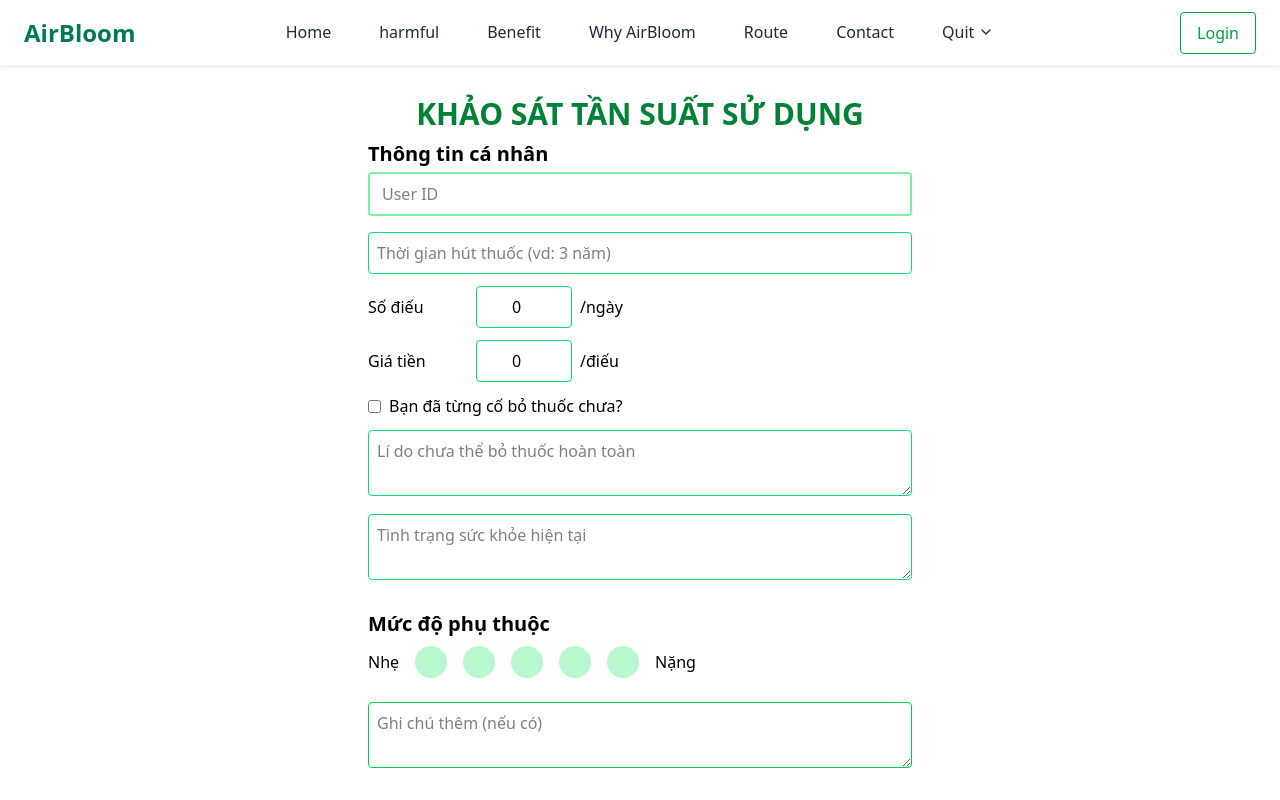
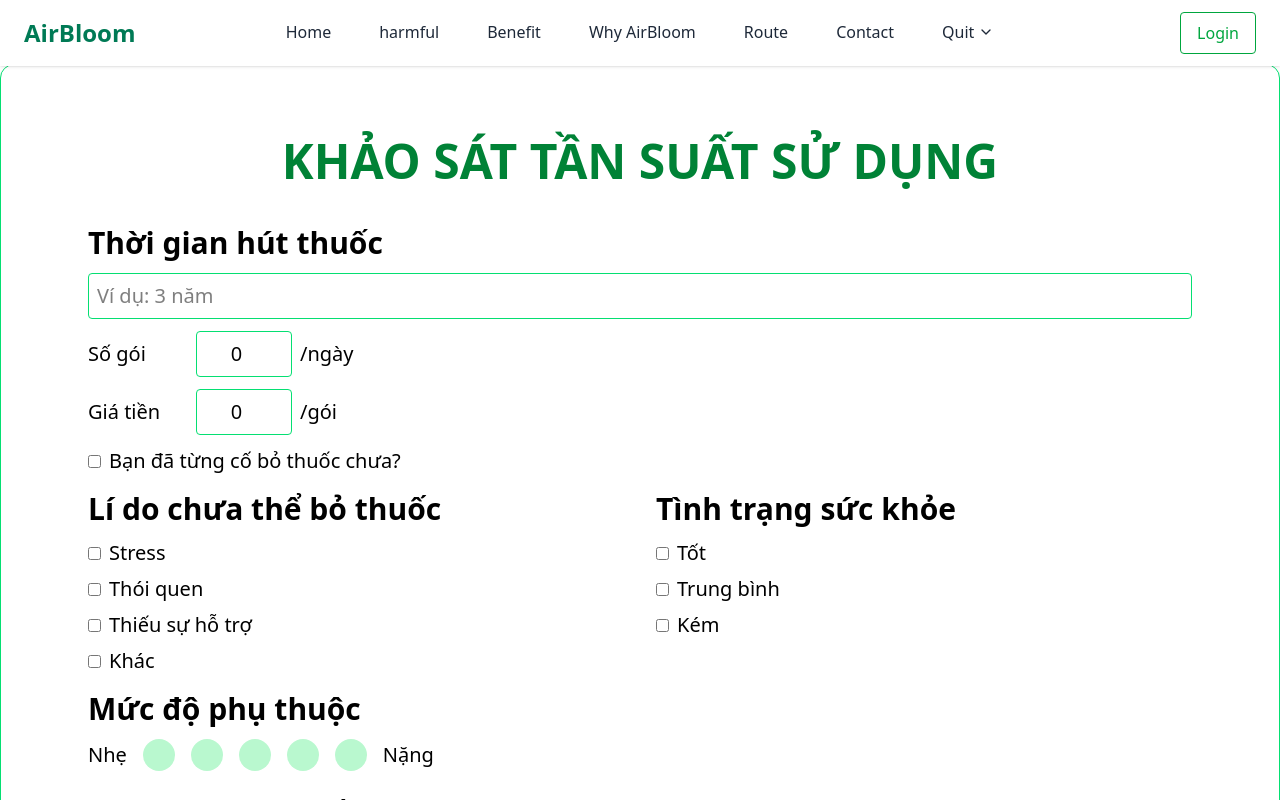
Before and after one commit to swp391-group7/smoking-cessation-support-platform-frontend, a React (Vite) app: page /user_survey in a window 1280 px wide. Shown: the top 800 px of the page. Built offline with nearby package versions, Linux system fonts and the light colour scheme; no server answers.

Commit message:
Update User Survey
Dàn trang lại cho gọn hơn và thêm vào header

```diff
--- a/src/components/quit_drop_down.tsx
+++ b/src/components/quit_drop_down.tsx
@@ -31,9 +31,8 @@ export const QuitDropdown: React.FC = () => {
           Quit
           {/* Icon xoay ngược khi open === true */}
           <ChevronDown
-            className={`ml-1 h-4 w-4 transform transition-transform ${
-              open ? "rotate-180" : ""
-            }`}
+            className={`ml-1 h-4 w-4 transform transition-transform ${open ? "rotate-180" : ""
+              }`}
           />
         </button>
       </DropdownMenuTrigger>
@@ -59,6 +58,7 @@ export const QuitDropdown: React.FC = () => {
             Quit Plan
           </NavLink>
         </DropdownMenuItem>
+
         <DropdownMenuItem asChild>
           <NavLink
             to="/quit_survey"
@@ -67,6 +67,16 @@ export const QuitDropdown: React.FC = () => {
             Quit Survey
           </NavLink>
         </DropdownMenuItem>
+
+        <DropdownMenuItem asChild>
+          <NavLink
+            to="/user_survey"
+            className="block w-full px-2 py-1 text-sm text-gray-700 hover:bg-emerald-100"
+          >
+            User Survey
+          </NavLink>
+        </DropdownMenuItem>
+
       </DropdownMenuContent>
     </DropdownMenu>
   );
--- a/src/pages/platform/user_survey.tsx
+++ b/src/pages/platform/user_survey.tsx
@@ -3,7 +3,7 @@ import type { UserSurvey } from "@/api/usersurvey";
 
 const user_survey: React.FC = () => {
   const [formData, setFormData] = useState<UserSurvey>({
-    user_id: "",
+    user_id: "", // Add a default value or fetch the actual user id as needed
     smoke_duration: "",
     cigarettes_per_day: 0,
     price_each: 0,
@@ -42,31 +42,24 @@ const user_survey: React.FC = () => {
   };
 
   return (
-    <form onSubmit={handleSubmit} className="max-w-xl mx-auto px-4 py-8 text-black">
-      <h1 className="text-3xl font-extrabold text-center text-green-700 mb-2">
+    <div className="bg-white border-green-400 shadow-md rounded-xl p-6 border">
+      <form onSubmit={handleSubmit} className="max-w-6xl mx-auto px-6 py-12 text-black">
+        <h1 className="text-5xl font-extrabold text-center text-green-700 mb-10">
           KHẢO SÁT TẦN SUẤT SỬ DỤNG
         </h1>
 
-      <label className="block text-xl font-bold mb-1">Thông tin cá nhân</label>
-      <input
-        name="user_id"
-        type="text"
-        value={formData.user_id}
-        onChange={handleChange}
-        placeholder="User ID"
-        className="w-full border-2 border-green-300 rounded px-3 py-2 mb-4"
-      />
+        <label className="block text-3xl font-bold mb-3">Thời gian hút thuốc</label>
 
         <input
           name="smoke_duration"
-        placeholder="Thời gian hút thuốc (vd: 3 năm)"
+          placeholder="Ví dụ: 3 năm"
           value={formData.smoke_duration}
           onChange={handleChange}
-        className="w-full p-2 border border-green-400 rounded mb-3"
+          className="w-full p-2 text-xl border border-green-400 rounded mb-3"
         />
 
-      <div className="flex items-center gap-2 mb-3">
-        <label className="min-w-[100px]">Số điếu</label>
+        <div className="flex items-center text-xl gap-2 mb-3">
+          <label className="min-w-[100px]">Số gói</label>
           <input
             name="cigarettes_per_day"
             type="number"
@@ -77,7 +70,7 @@ const user_survey: React.FC = () => {
           <span>/ngày</span>
         </div>
 
-      <div className="flex items-center gap-2 mb-3">
+        <div className="flex items-center text-xl gap-2 mb-3">
           <label className="min-w-[100px]">Giá tiền</label>
           <input
             name="price_each"
@@ -86,10 +79,10 @@ const user_survey: React.FC = () => {
             onChange={handleChange}
             className="w-24 p-2 border border-green-400 rounded text-center"
           />
-        <span>/điếu</span>
+          <span>/gói</span>
         </div>
 
-      <label className="flex items-center gap-2 mb-3">
+        <label className="flex items-center text-xl gap-2 mb-4">
           <input
             type="checkbox"
             name="tried_to_quit"
@@ -100,24 +93,55 @@ const user_survey: React.FC = () => {
           Bạn đã từng cố bỏ thuốc chưa?
         </label>
 
-      <textarea
+        <div className="max-w-6xl mx-auto grid grid-cols-1 md:grid-cols-2 gap-8">
+          {/* Cột trái */}
+          <div className="space-y-4">
+            <label className="block text-3xl font-bold mb-3">Lí do chưa thể bỏ thuốc</label>
+            <div className="space-y-2 mb-4">
+              {['Stress', 'Thói quen', 'Thiếu sự hỗ trợ', 'Khác'].map((reason) => (
+                <label key={reason} className="flex items-center text-xl space-x-2">
+                  <input
+                    type="checkbox"
                     name="reasons_cant_quit"
-        placeholder="Lí do chưa thể bỏ thuốc hoàn toàn"
-        value={formData.reasons_cant_quit}
-        onChange={handleChange}
-        className="w-full p-2 border border-green-400 rounded mb-3"
+                    value={reason}
+                    checked={formData.reasons_cant_quit === reason}
+                    onChange={(e) =>
+                      setFormData({ ...formData, reasons_cant_quit: e.target.value })
+                    }
+                    className="accent-green-500"
                   />
+                  <span>{reason}</span>
+                </label>
+              ))}
+            </div>
+          </div>
 
-      <textarea
+        {/* Cột phải */}
+
+        <div className="space-y-4">
+          <label className="block text-3xl font-bold mb-3">Tình trạng sức khỏe</label>
+          <div className="space-y-2 mb-4">
+            {['Tốt', 'Trung bình', 'Kém'].map((status) => (
+              <label key={status} className="flex items-center text-xl space-x-2">
+                <input
+                  type="checkbox"
                   name="health_status"
-        placeholder="Tình trạng sức khỏe hiện tại"
-        value={formData.health_status}
-        onChange={handleChange}
-        className="w-full p-2 border border-green-400 rounded mb-6"
+                  value={status}
+                  checked={formData.health_status === status}
+                  onChange={(e) =>
+                    setFormData({ ...formData, health_status: e.target.value })
+                  }
+                  className="accent-green-500"
                 />
+                <span>{status}</span>
+              </label>
+            ))}
+          </div>
+        </div>
+      </div>
 
-      <label className="block text-xl font-bold mb-2">Mức độ phụ thuộc</label>
-      <div className="flex items-center gap-4 mb-6">
+        <label className="block text-3xl font-bold mb-3">Mức độ phụ thuộc</label>
+        <div className="flex items-center text-xl gap-4 mb-6">
           <span>Nhẹ</span>
           {[1, 2, 3, 4, 5].map((level) => (
             <div
@@ -132,21 +156,22 @@ const user_survey: React.FC = () => {
           <span>Nặng</span>
         </div>
 
+        <label className="block text-3xl font-bold mb-4">Ghi chú thêm (nếu có)</label>
         <textarea
           name="note"
-        placeholder="Ghi chú thêm (nếu có)"
+          placeholder="Bạn có thể ghi chú thêm về thói quen hút thuốc hoặc bất kỳ thông tin nào khác bạn muốn chia sẻ"
           value={formData.note}
           onChange={handleChange}
-        className="w-full p-2 border border-green-500 rounded mb-6"
+          className="w-full p-2 text-xl border border-green-500 rounded mb-6"
         />
 
         <div className="text-center">
-        <p className="text-lg text-gray-700 mb-4">
+          <p className="text-xl text-gray-700 mb-4">
             Cảm ơn bạn đã tham gia khảo sát!<br />
             Chúng tôi sẽ sử dụng thông tin này để giúp đỡ bạn.
           </p>
           <button
-          className="bg-emerald-600 text-white px-6 py-2 rounded-full text-sm font-medium"
+            className="bg-emerald-600 text-xl text-white px-6 py-2 rounded-full text-sm font-medium"
             onClick={() => console.log(formData)}
           >
             Gửi khảo sát
@@ -155,6 +180,9 @@ const user_survey: React.FC = () => {
 
 
       </form>
+
+    </div>
+
   );
 };
 
```
Lines whose indentation alone changed are shown as unchanged.
